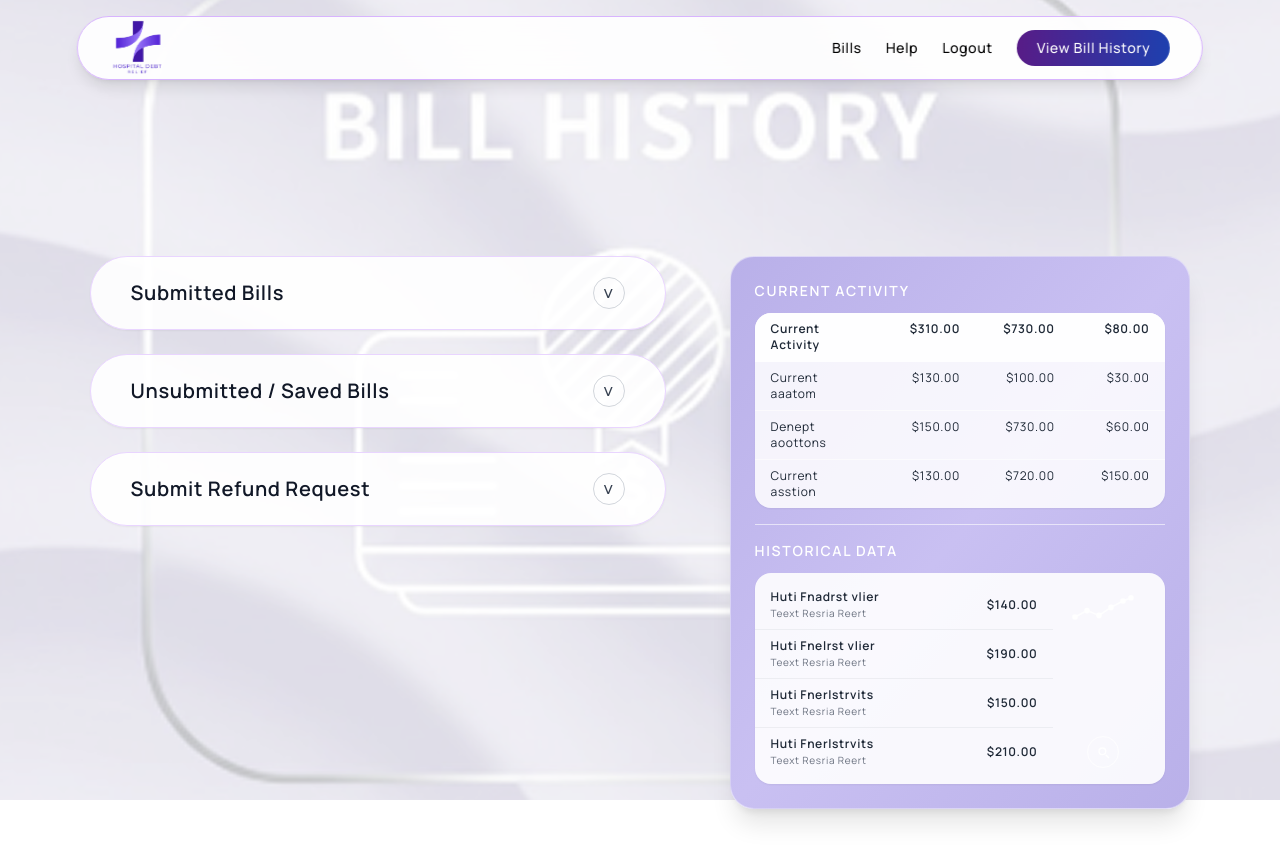
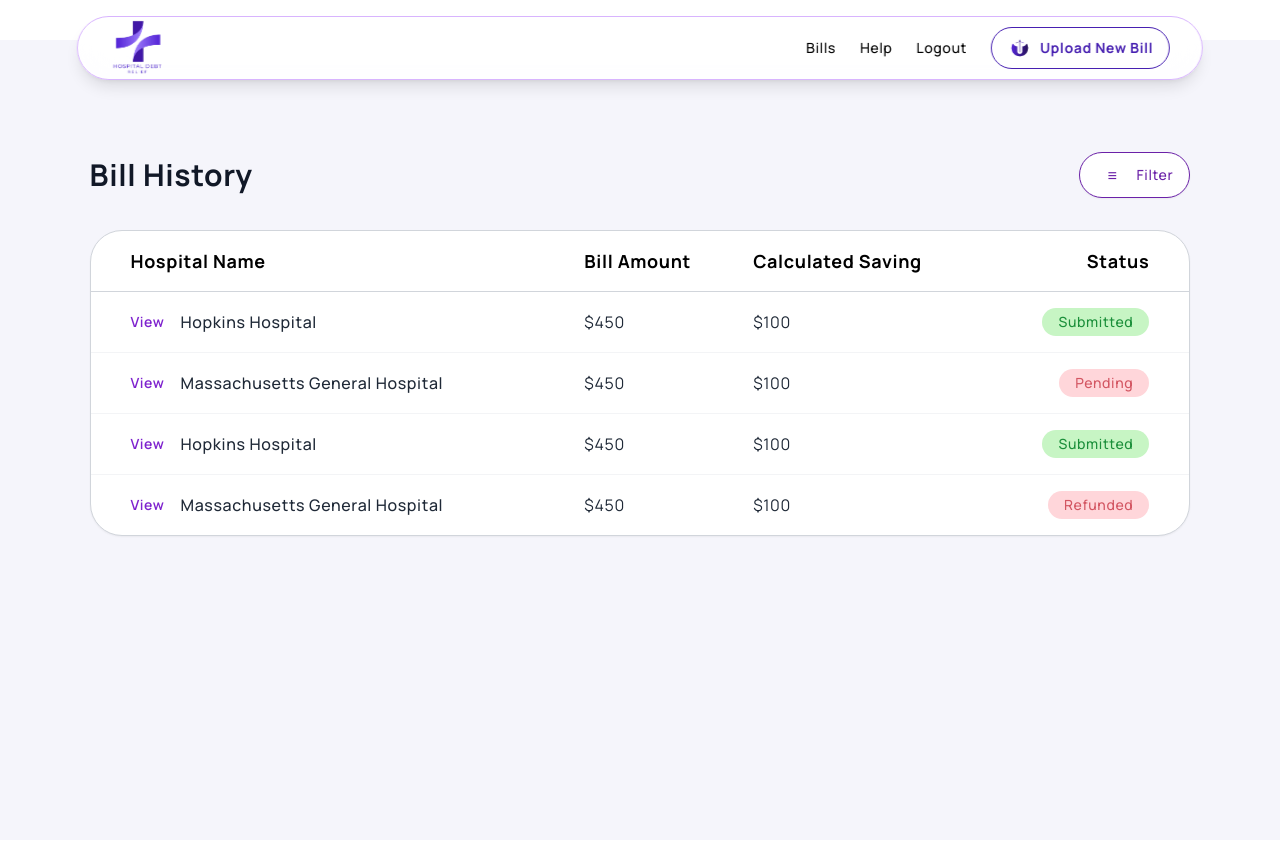
Before and after one commit to Onegreekmyth/Hospital_Debt_Relief_Web, a React (Vite) app: page /bill-history in a window 1280 px wide. Built offline with nearby package versions, Linux system fonts and the light colour scheme.

Commit message:
bill history page ui updated

```diff
--- a/src/components/Navbar.jsx
+++ b/src/components/Navbar.jsx
@@ -1,6 +1,7 @@
 import React, { useState, useEffect } from "react";
 import { useLocation, Link, useNavigate } from "react-router-dom";
 import primaryLogo from "../assets/primary-logo.png";
+import uploadImg from "../assets/upload-img.png";
 
 const Navbar = ({ onOpenAddFamilyMembers }) => {
   const [isScrolled, setIsScrolled] = useState(false);
@@ -9,6 +10,7 @@ const Navbar = ({ onOpenAddFamilyMembers }) => {
   const navigate = useNavigate();
   const { pathname, hash } = location;
   const isDashboard = pathname === "/dashboard" || pathname === "/bill-history";
+  const isBillHistory = pathname === "/bill-history";
 
   const navLinkClasses = (isActive) =>
     `hover:text-purple-700 transition-colors ${
@@ -77,12 +79,29 @@ const Navbar = ({ onOpenAddFamilyMembers }) => {
                   )}
 
                 </nav>
+                {isBillHistory ? (
+                  <Link
+                    to="/dashboard"
+                    className="hidden md:inline-flex items-center justify-center gap-2 text-[#4720b1] border border-[#4720b1] px-4 py-2 rounded-full text-sm font-bold hover:bg-purple-50"
+                  >
+                      <span className="inline-flex items-center justify-center w-6 h-6 rounded-full">
+                      <img
+                        src={uploadImg}
+                        alt="Upload"
+                        className="w-5 h-5 object-contain"
+                      />
+                    </span>
+                    <span>Upload New Bill</span>
+
+                  </Link>
+                ) : (
                   <Link
                     to="/bill-history"
                     className="hidden md:inline-flex items-center justify-center rounded-full bg-gradient-to-r from-purple-900 to-blue-800 px-5 py-2 text-white text-sm font-medium hover:from-purple-800 hover:to-blue-700 transition"
                   >
                     View Bill History
                   </Link>
+                )}
                 <button
                   onClick={() => setIsMobileMenuOpen(!isMobileMenuOpen)}
                   className="md:hidden inline-flex items-center justify-center rounded-full bg-gradient-to-r from-purple-900 to-blue-800 px-3 py-2 text-white text-xs font-medium"
@@ -215,6 +234,22 @@ const Navbar = ({ onOpenAddFamilyMembers }) => {
             >
               Logout
             </a>
+            {isBillHistory ? (
+              <Link
+                to="/dashboard"
+                className="mt-4 inline-flex items-center justify-center gap-2 text-[#4720b1] border border-[#4720b1] px-4 py-2 rounded-full text-sm font-bold"
+                onClick={() => setIsMobileMenuOpen(false)}
+              >
+                <span>Upload New Bill</span>
+                <span className="inline-flex items-center justify-center w-6 h-6 rounded-full bg-[#f3ecff]">
+                  <img
+                    src={uploadImg}
+                    alt="Upload"
+                    className="w-3.5 h-3.5 object-contain"
+                  />
+                </span>
+              </Link>
+            ) : (
               <Link
                 to="/bill-history"
                 className="mt-4 inline-flex items-center justify-center rounded-full bg-gradient-to-r from-purple-900 to-blue-800 px-5 py-2 text-white text-sm font-medium"
@@ -222,6 +257,7 @@ const Navbar = ({ onOpenAddFamilyMembers }) => {
               >
                 View Bill History
               </Link>
+            )}
           </nav>
         </div>
       )}
--- a/src/pages/BillHistory.jsx
+++ b/src/pages/BillHistory.jsx
@@ -1,181 +1,185 @@
 import React, { useState } from "react";
 import Navbar from "../components/Navbar";
-import billHistoryBg from "../assets/bill-history.png";
+
+const MOCK_BILLS = [
+  {
+    id: 1,
+    hospital: "Hopkins Hospital",
+    amount: "$450",
+    saving: "$100",
+    status: "Submitted",
+  },
+  {
+    id: 2,
+    hospital: "Massachusetts General Hospital",
+    amount: "$450",
+    saving: "$100",
+    status: "Pending",
+  },
+  {
+    id: 3,
+    hospital: "Hopkins Hospital",
+    amount: "$450",
+    saving: "$100",
+    status: "Submitted",
+  },
+  {
+    id: 4,
+    hospital: "Massachusetts General Hospital",
+    amount: "$450",
+    saving: "$100",
+    status: "Refunded",
+  },
+];
 
 const BillHistory = () => {
+  const [filter, setFilter] = useState("All");
+  const [isFilterOpen, setIsFilterOpen] = useState(false);
 
-  const [openSection, setOpenSection] = useState(null);
+  const filteredBills = MOCK_BILLS.filter((bill) => {
+    if (filter === "Submitted") return bill.status === "Submitted";
+    if (filter === "Pending") return bill.status === "Pending";
+    if (filter === "Refunded") return bill.status === "Refunded";
+    return true;
+  });
 
-  const toggleSection = (key) => {
-    setOpenSection((prev) => (prev === key ? null : key));
+  const getStatusBadgeClasses = (status) => {
+    if (status === "Submitted") {
+      return "bg-[#C7F5C4] text-[#1B8F3A]";
+    }
+    if (status === "Pending") {
+      return "bg-[#FFD6DA] text-[#D35662]";
+    }
+    return "bg-[#FFD6DA] text-[#D35662]";
   };
 
-  const sections = [
-    { key: "submitted", label: "Submitted Bills" },
-    { key: "unsent", label: "Unsubmitted / Saved Bills" },
-    { key: "refund", label: "Submit Refund Request" },
-  ];
-
   return (
-    <div className="min-h-screen">
-      {/* Background layer */}
-      <div
-        className="fixed inset-0 -z-10 opacity-50 bg-cover bg-top top-[-4rem]"
-        style={{
-          backgroundImage: `url(${billHistoryBg})`,
-        }}
-      />
-
-      {/* Content with light overlay */}
-      <div className="min-h-screen bg-white/30 flex flex-col">
+    <div className="min-h-screen bg-[#f5f5fb]">
       <Navbar />
 
-        <div className="flex-1 pt-24 md:pt-28 pb-10 mt-24">
-        <div className="w-[92%] md:w-[90%] lg:w-[86%] mx-auto flex flex-col lg:flex-row items-start lg:items-start gap-8 md:gap-10 lg:gap-16">
-          {/* Left: Accordion-style controls */}
-          <div className="w-full max-w-xl space-y-6 mt-8 md:mt-10 lg:mt-12">
-            {sections.map((section) => (
-              <div
-                key={section.key}
-                className="bg-white/90 border border-purple-200 rounded-[999px] shadow-sm overflow-hidden"
-              >
+      <main className="pt-28 md:pt-28 pb-16 mt-10">
+        <div className="w-[92%] md:w-[90%] lg:w-[86%] mx-auto">
+          <div className="flex items-center justify-between mb-6 md:mb-8">
+            <h1 className="text-2xl md:text-3xl font-bold text-gray-900">
+              Bill History
+            </h1>
+
+            {/* Filter dropdown */}
+            <div className="relative">
               <button
                 type="button"
-                  onClick={() => toggleSection(section.key)}
-                  className="w-full flex items-center justify-between px-6 md:px-10 py-4 md:py-5 text-left"
+                onClick={() => setIsFilterOpen((open) => !open)}
+                className="flex items-center gap-2 rounded-full border border-purple-800 px-4 py-2 text-xs md:text-sm font-medium text-purple-800 bg-white shadow-sm hover:bg-purple-50 transition"
               >
-                  <span className="text-[16px] md:text-[20px] font-semibold text-gray-900">
-                    {section.label}
+                {/* Simple icon */}
+                <span className="flex h-7 w-8 text-3xl items-center justify-center rounded-full text-purple-800 text-base">
+                  ≡
                 </span>
-                  <span className="flex items-center justify-center w-8 h-8 rounded-full border border-gray-300 text-gray-700 text-lg">
-                    {openSection === section.key ? "˄" : "˅"}
-                  </span>
+                <span>Filter</span>
               </button>
 
-                {/* Placeholder expanded area */}
-                {openSection === section.key && (
-                  <div className="px-6 md:px-10 pb-5 text-sm text-gray-700">
-                    <p className="text-[12px] md:text-[13px]">
-                      This section will display your {section.label.toLowerCase()}. Design and
-                      content can be wired to real data later.
-                    </p>
+              {isFilterOpen && (
+                <div className="absolute right-0 mt-2 w-44 rounded-2xl border border-purple-800 bg-white shadow-lg py-2 text-sm z-10">
+                  <button
+                    type="button"
+                    onClick={() => {
+                      setFilter("Submitted");
+                      setIsFilterOpen(false);
+                    }}
+                    className="block w-full text-left px-5 py-2 hover:bg-purple-50 text-gray-800"
+                  >
+                    Submitted Bills
+                  </button>
+                  <button
+                    type="button"
+                    onClick={() => {
+                      setFilter("Pending");
+                      setIsFilterOpen(false);
+                    }}
+                    className="block w-full text-left px-5 py-2 hover:bg-purple-50 text-gray-800"
+                  >
+                    Pending Bills
+                  </button>
+                  <button
+                    type="button"
+                    onClick={() => {
+                      setFilter("All");
+                      setIsFilterOpen(false);
+                    }}
+                    className="block w-full text-left px-5 py-2 hover:bg-purple-50 text-gray-800"
+                  >
+                    Show All
+                  </button>
                 </div>
               )}
             </div>
-            ))}
           </div>
 
-          {/* Right: Bill history summary panel */}
-          <div className="hidden lg:flex flex-1 justify-end mt-8 md:mt-10 lg:mt-12">
-            <div className="w-full max-w-xl rounded-3xl bg-gradient-to-br from-[#b9b0e9] via-[#c9c0f2] to-[#b9b0e9] shadow-xl border border-white/40 p-5 md:p-6 backdrop-blur-sm bg-opacity-90">
-              {/* Current Activity */}
-              <div>
-                <h3 className="text-xs md:text-sm font-semibold tracking-[0.12em] text-white mb-3">
-                  CURRENT ACTIVITY
-                </h3>
+          <section className="bg-white border border-gray-300 rounded-[32px] shadow-sm overflow-hidden">
 
-                <div className="rounded-2xl bg-white/85 shadow-sm overflow-hidden text-[11px] md:text-xs text-gray-800">
-                  <div className="grid grid-cols-4 bg-white/90 font-semibold px-4 py-2 border-b border-white/60">
-                    <span>Current Activity</span>
-                    <span className="text-right">$310.00</span>
-                    <span className="text-right">$730.00</span>
-                    <span className="text-right">$80.00</span>
+
+            {/* Table */}
+            <div className="overflow-x-auto">
+              <table className="min-w-full text-left text-sm md:text-base">
+                <thead>
+                  <tr className="border-b border-gray-300 text-xs md:text-lg text-black">
+                    <th className="px-6 md:px-10 py-4 font-large">Hospital Name</th>
+                    <th className="px-4 py-4 font-large">Bill Amount</th>
+                    <th className="px-4 py-4 font-large">Calculated Saving</th>
+                    <th className="px-6 py-4 font-large text-right pr-8 md:pr-10">
+                      Status
+                    </th>
+                  </tr>
+                </thead>
+                <tbody className="text-gray-800">
+                  {filteredBills.map((bill) => (
+                    <tr
+                      key={bill.id}
+                      className="border-b border-gray-100 last:border-0 hover:bg-[#faf9ff] transition"
+                    >
+                      <td className="px-6 md:px-10 py-4">
+                        <div className="flex items-center gap-4">
+                          <button
+                            type="button"
+                            className="text-xs md:text-sm font-semibold text-purple-700 hover:text-purple-900"
+                          >
+                            View
+                          </button>
+                          <span className="text-sm md:text-base font-medium">
+                            {bill.hospital}
+                          </span>
                         </div>
-                  <div className="grid grid-cols-4 px-4 py-2 border-b border-white/60">
-                    <span>Current aaatom</span>
-                    <span className="text-right">$130.00</span>
-                    <span className="text-right">$100.00</span>
-                    <span className="text-right">$30.00</span>
+                      </td>
+                      <td className="px-4 py-4 text-sm md:text-base">{bill.amount}</td>
+                      <td className="px-4 py-4 text-sm md:text-base">{bill.saving}</td>
+                      <td className="px-6 py-4 text-right pr-8 md:pr-10">
+                        <span
+                          className={`inline-flex items-center rounded-full px-4 py-1 text-xs md:text-sm font-medium ${getStatusBadgeClasses(
+                            bill.status
+                          )}`}
+                        >
+                          {bill.status}
+                        </span>
+                      </td>
+                    </tr>
+                  ))}
+
+                  {filteredBills.length === 0 && (
+                    <tr>
+                      <td
+                        colSpan={4}
+                        className="px-6 md:px-10 py-10 text-center text-sm text-gray-500"
+                      >
+                        No bills found for this filter.
+                      </td>
+                    </tr>
+                  )}
+                </tbody>
+              </table>
             </div>
-                  <div className="grid grid-cols-4 px-4 py-2 border-b border-white/60">
-                    <span>Denept aoottons</span>
-                    <span className="text-right">$150.00</span>
-                    <span className="text-right">$730.00</span>
-                    <span className="text-right">$60.00</span>
+          </section>
         </div>
-                  <div className="grid grid-cols-4 px-4 py-2">
-                    <span>Current asstion</span>
-                    <span className="text-right">$130.00</span>
-                    <span className="text-right">$720.00</span>
-                    <span className="text-right">$150.00</span>
-                  </div>
-                </div>
-              </div>
-
-              {/* Divider */}
-              <div className="my-4 border-t border-white/60" />
-
-              {/* Historical Data */}
-              <div>
-                <h3 className="text-xs md:text-sm font-semibold tracking-[0.12em] text-white mb-3">
-                  HISTORICAL DATA
-                </h3>
-
-                <div className="rounded-2xl bg-white/90 shadow-sm overflow-hidden flex">
-                  {/* List */}
-                  <div className="flex-1 py-2 text-[11px] md:text-xs text-gray-800">
-                    {[
-                      { title: "Huti Fnadrst vlier", amount: "$140.00" },
-                      { title: "Huti Fnelrst vlier", amount: "$190.00" },
-                      { title: "Huti Fnerlstrvits", amount: "$150.00" },
-                      { title: "Huti Fnerlstrvits", amount: "$210.00" },
-                    ].map((row, idx) => (
-                      <div
-                        key={idx}
-                        className={`flex items-center justify-between px-4 py-2 ${
-                          idx !== 3 ? "border-b border-gray-200/60" : ""
-                        }`}
-                      >
-                        <div>
-                          <p className="font-semibold">{row.title}</p>
-                          <p className="text-[10px] text-gray-500">Teext Resria Reert</p>
-                        </div>
-                        <p className="font-semibold">{row.amount}</p>
-                      </div>
-                    ))}
-                  </div>
-
-                  {/* Simple graph placeholder + magnifier icon */}
-                  <div className="w-24 md:w-28 flex flex-col justify-between items-center py-4 pr-3">
-                    {/* Graph */}
-                    <svg
-                      viewBox="0 0 80 40"
-                      className="w-16 h-10 text-white"
-                      fill="none"
-                      stroke="currentColor"
-                      strokeWidth="2"
-                    >
-                      <polyline
-                        points="5,30 20,22 35,28 50,18 65,10 75,6"
-                        className="opacity-90"
-                      />
-                      {["5,30", "20,22", "35,28", "50,18", "65,10", "75,6"].map((p, i) => {
-                        const [x, y] = p.split(",").map(Number);
-                        return <circle key={i} cx={x} cy={y} r="2.5" className="fill-white" />;
-                      })}
-                    </svg>
-
-                    {/* Magnifier */}
-                    <div className="mt-4 w-8 h-8 rounded-full border border-white/80 flex items-center justify-center text-white">
-                      <svg
-                        viewBox="0 0 24 24"
-                        className="w-4 h-4"
-                        fill="none"
-                        stroke="currentColor"
-                        strokeWidth="2"
-                      >
-                        <circle cx="11" cy="11" r="5" />
-                        <line x1="16" y1="16" x2="21" y2="21" />
-                      </svg>
-                    </div>
-                  </div>
-                </div>
-              </div>
-            </div>
-          </div>
-        </div>
-        </div>
-      </div>
+      </main>
     </div>
   );
 };
```
Lines whose indentation alone changed are shown as unchanged.
